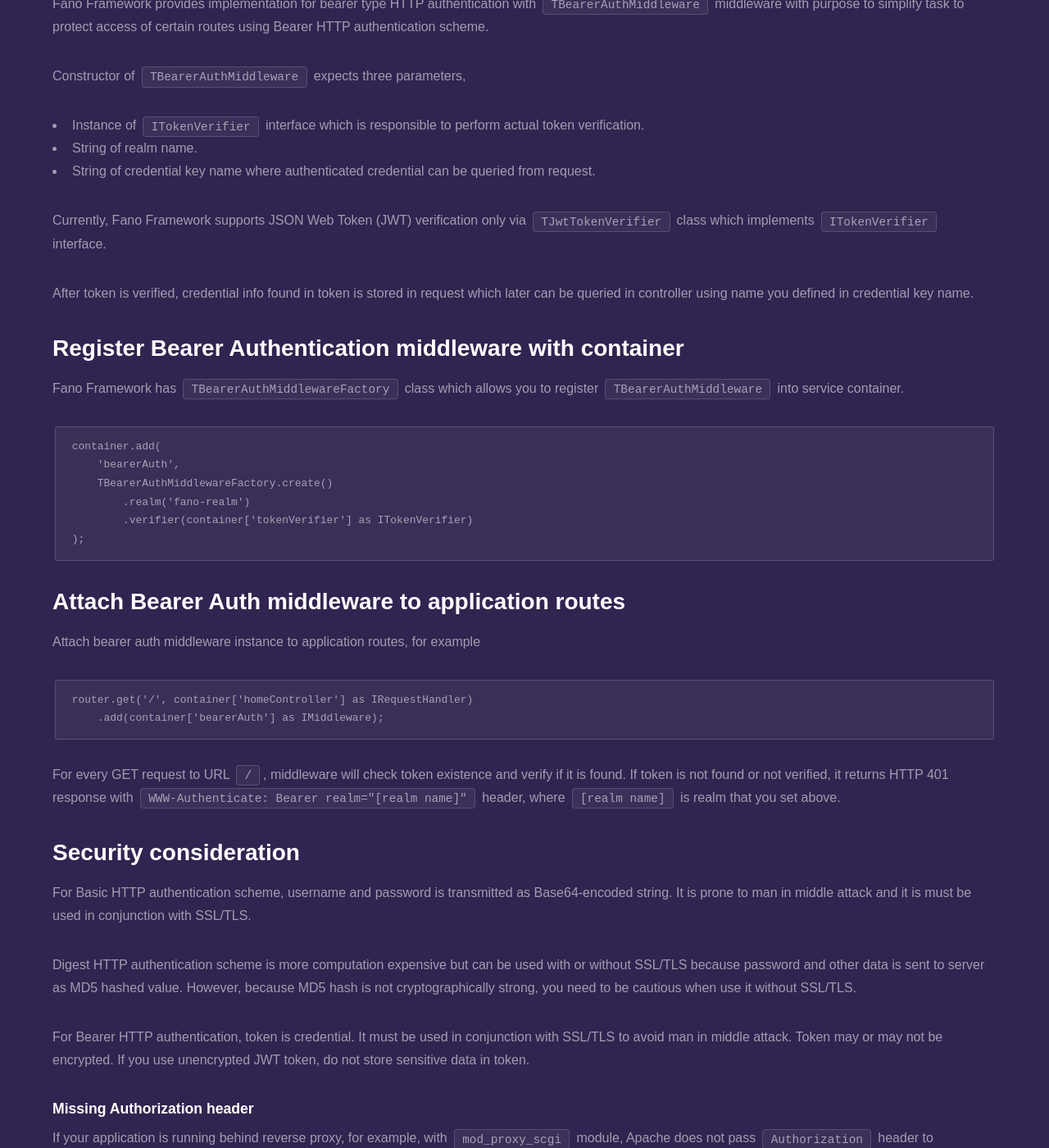
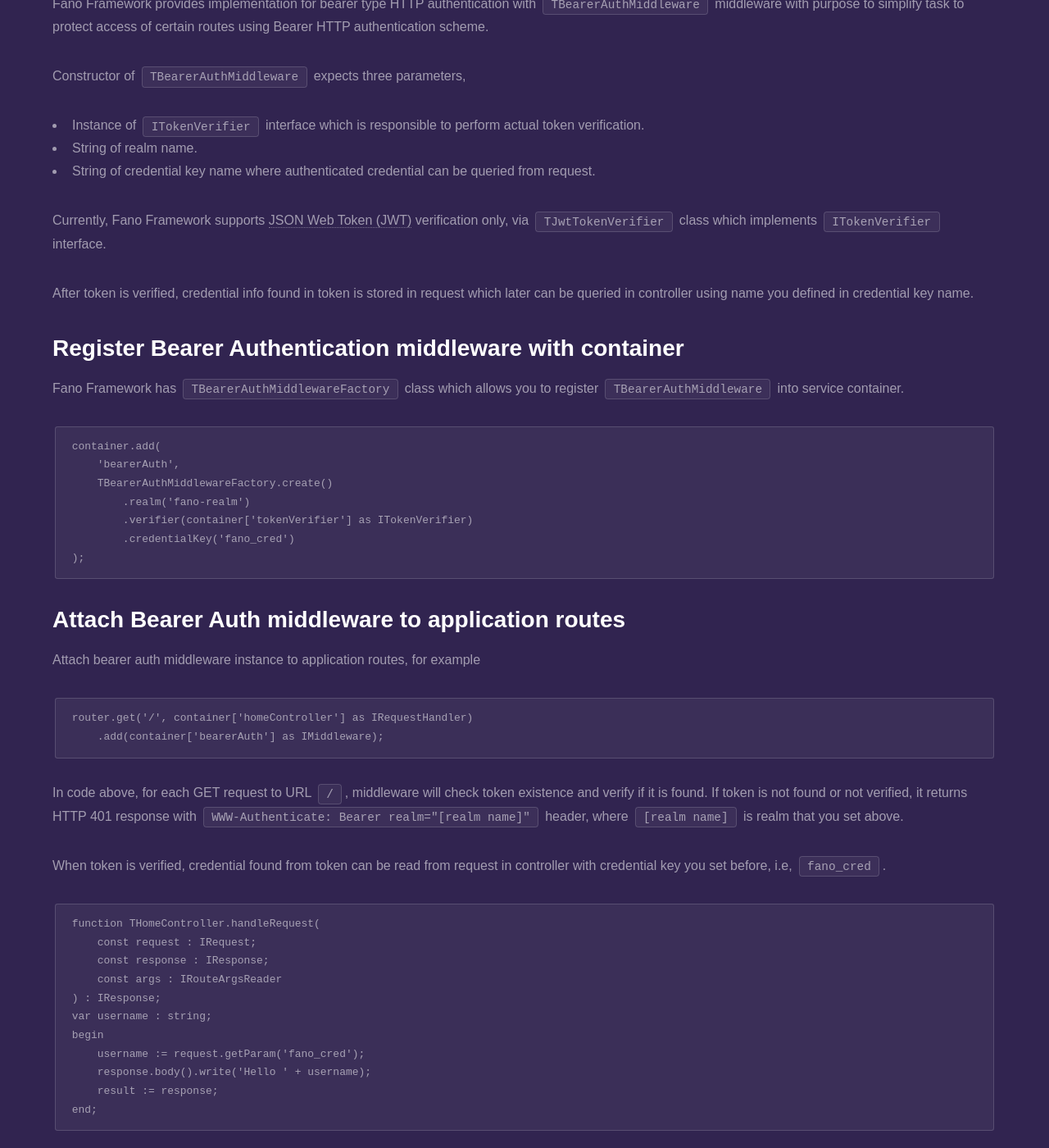
Before and after one commit to fanoframework/fanoframework.github.io, a Jekyll site: the page built from security/http-authentication/index.md, in a window 1280 px wide and 1400 px high, scrolled down 4379 px. Shown: the whole window at 82% size. Built offline with Jekyll 4.4.1, drawn with Linux system fonts in a browser that asks for light colours; our own code applies the rules of GitHub Pages for plain Markdown files; some of the changed text lies outside the part shown.

Commit message:
add content about access token refresh token

````diff
--- a/security/http-authentication/index.md
+++ b/security/http-authentication/index.md
@@ -113,7 +113,7 @@
 
 ## Attach Basic Auth middleware to application routes
 
-Attach basic auth middleware instance to application routes, for example
+Attach basic auth middleware instance to application [routes](/working-with-router), for example
 
 ```
 router.get('/', container['homeController'] as IRequestHandler)
@@ -169,8 +169,7 @@
 - String of realm name.
 - String of credential key name where authenticated credential can be queried from request.
 
-Currently, Fano Framework supports JSON Web Token (JWT) verification only via `TJwtTokenVerifier`
-class which implements `ITokenVerifier` interface.
+Currently, Fano Framework supports [JSON Web Token (JWT)](/security/jwt) verification only, via `TJwtTokenVerifier` class which implements `ITokenVerifier` interface.
 
 After token is verified, credential info found in token is stored in request which later can be queried
 in controller using name you defined in credential key name.
@@ -186,6 +185,7 @@
     TBearerAuthMiddlewareFactory.create()
         .realm('fano-realm')
         .verifier(container['tokenVerifier'] as ITokenVerifier)
+        .credentialKey('fano_cred')
 );
 ```
 
@@ -197,10 +197,27 @@
 router.get('/', container['homeController'] as IRequestHandler)
     .add(container['bearerAuth'] as IMiddleware);
 ```
-For every GET request to URL `/`, middleware will check token existence and verify
+In code above, for each GET request to URL `/`, middleware will check token existence and verify
 if it is found. If token is not found or not verified, it returns HTTP 401 response
 with `WWW-Authenticate: Bearer realm="[realm name]"` header,
 where `[realm name]` is realm that you set above.
+
+When token is verified, credential found from token can be read from request in controller with
+credential key you set before, i.e, `fano_cred`.
+
+```
+function THomeController.handleRequest(
+    const request : IRequest;
+    const response : IResponse;
+    const args : IRouteArgsReader
+) : IResponse;
+var username : string;
+begin
+    username := request.getParam('fano_cred');
+    response.body().write('Hello ' + username);
+    result := response;
+end;
+```
 
 ## Security consideration
 
@@ -211,6 +228,8 @@
 For Bearer HTTP authentication, token is credential. It must be used in conjunction with SSL/TLS
 to avoid man in middle attack. Token may or may not be encrypted. If you use
 unencrypted JWT token, do not store sensitive data in token.
+
+To address when token is leaked to third party, You can combine short-lived token with short expiry time (access token) and login-lived token (refresh token). When access token is expired, client must get new access token from authentication server using refresh token. If refresh token is expired then client session is ended. To get new refresh token and access token, client must login again using username password.
 
 ### Missing Authorization header
 If your application is running behind reverse proxy, for example, with `mod_proxy_scgi` module, Apache does not pass `Authorization` header to application because of security concern. This will cause all middlewares above return HTTP 401 as they can not find this header.
````
Also changed, not shown: security/jwt/index.md (+3 -1 lines).
